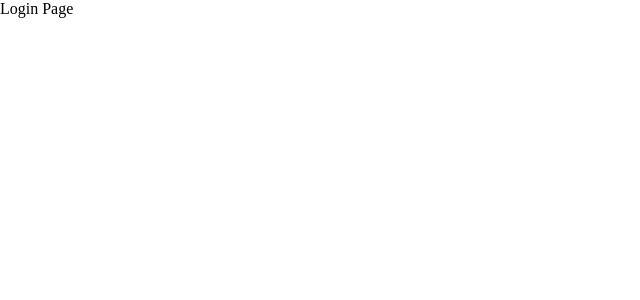
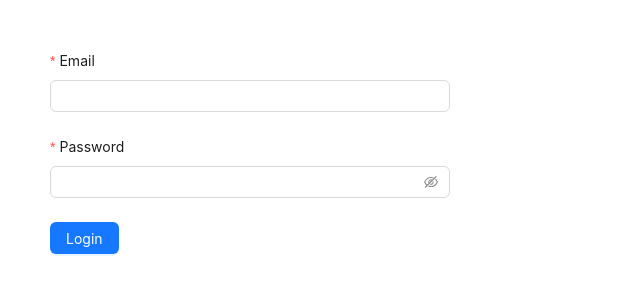
Before and after one commit to TuanAnhDevIT/Fullstack-react-node-jwt, a React (Vite) app in the folder frontend/: page /login in a window 1280 px wide. Shown: the top 300 px of the page, without its empty margins (0-640 px from the left). Built offline with nearby package versions, Linux system fonts and the light colour scheme.

Commit message:
handle login on FE and save access token on local storage

```diff
--- a/frontend/src/pages/login.jsx
+++ b/frontend/src/pages/login.jsx
@@ -1,5 +1,75 @@
+import React from "react";
+import { Button, Form, Input, notification } from "antd";
+import { loginApi } from "../util/api";
+import { useNavigate } from "react-router-dom";
 const LoginPage = () => {
-  return <div>Login Page</div>;
+  const navigate = useNavigate();
+  const onFinish = async (values) => {
+    const { email, password } = values;
+    const res = await loginApi(email, password);
+    if (res && res.EC === 0) {
+      localStorage.setItem("access_token", res.accessToken);
+      notification.success({
+        message: "LOGIN USER",
+        description: "Success",
+      });
+      navigate("/");
+    } else {
+      notification.error({
+        message: "LOGIN USER",
+        description: res?.EM ?? "Error",
+      });
+    }
+  };
+  return (
+    <div style={{ margin: 50 }}>
+      <Form
+        name="basic"
+        labelCol={{
+          span: 8,
+        }}
+        wrapperCol={{
+          span: 16,
+        }}
+        style={{
+          maxWidth: 600,
+        }}
+        onFinish={onFinish}
+        autoComplete="off"
+        layout="vertical"
+      >
+        <Form.Item
+          label="Email"
+          name="email"
+          rules={[
+            {
+              required: true,
+              message: "Please input your username!",
+            },
+          ]}
+        >
+          <Input />
+        </Form.Item>
+        <Form.Item
+          label="Password"
+          name="password"
+          rules={[
+            {
+              required: true,
+              message: "Please input your password!",
+            },
+          ]}
+        >
+          <Input.Password />
+        </Form.Item>
+
+        <Form.Item>
+          <Button type="primary" htmlType="submit">
+            Login
+          </Button>
+        </Form.Item>
+      </Form>
+    </div>
+  );
 };
-
 export default LoginPage;
--- a/frontend/src/util/api.js
+++ b/frontend/src/util/api.js
@@ -11,4 +11,13 @@
   return axios.post(URL, data);
 };
 
-export { createUserApi };
+const loginApi = (email, password) => {
+  const URL = "/v1/api/login";
+  const data = {
+    email,
+    password,
+  };
+  return axios.post(URL, data);
+};
+
+export { createUserApi, loginApi };
```
Also changed, not shown: 1 other file (tests, documents, lock files or other folders).
